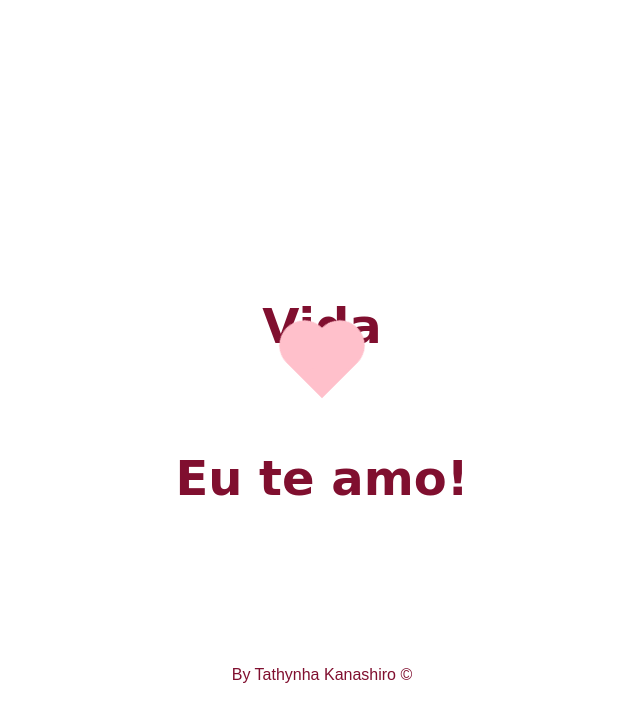
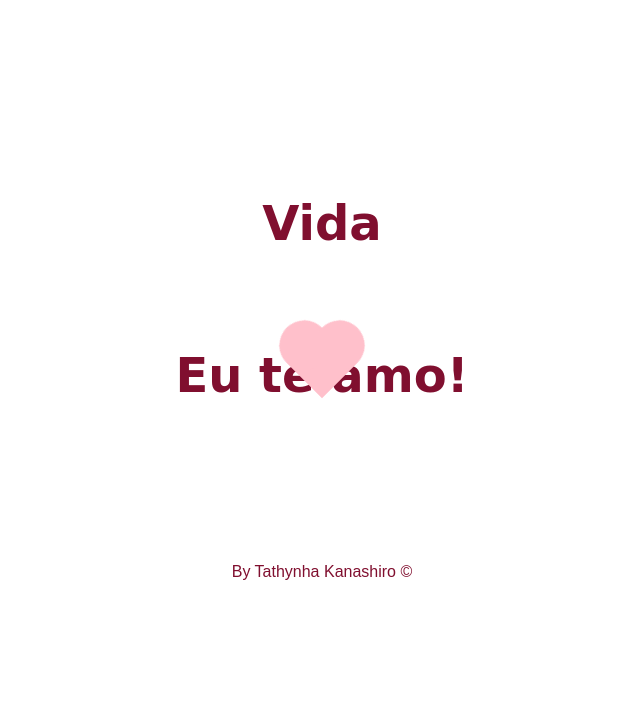
Before and after one commit to tathykanashiro/coracaobatendo, a plain HTML site: page index.html in a window 1280 px wide. Shown: the part 37-758 px from the top of the page, without its empty margins (318-958 px from the left). Drawn offline with Linux system fonts and the light colour scheme; a web font is replaced by a local one.

Commit message:
corrigindo padding
Corrigindo o padding dos textos

```diff
--- a/style.css
+++ b/style.css
@@ -2,7 +2,7 @@
     font-family: 'Updock', cursive;
     color:#800f2f;
     text-align: center;
-    padding-top: 23%;
+    padding-top: 15%;
     font-size: 3rem;
   }
 
```
